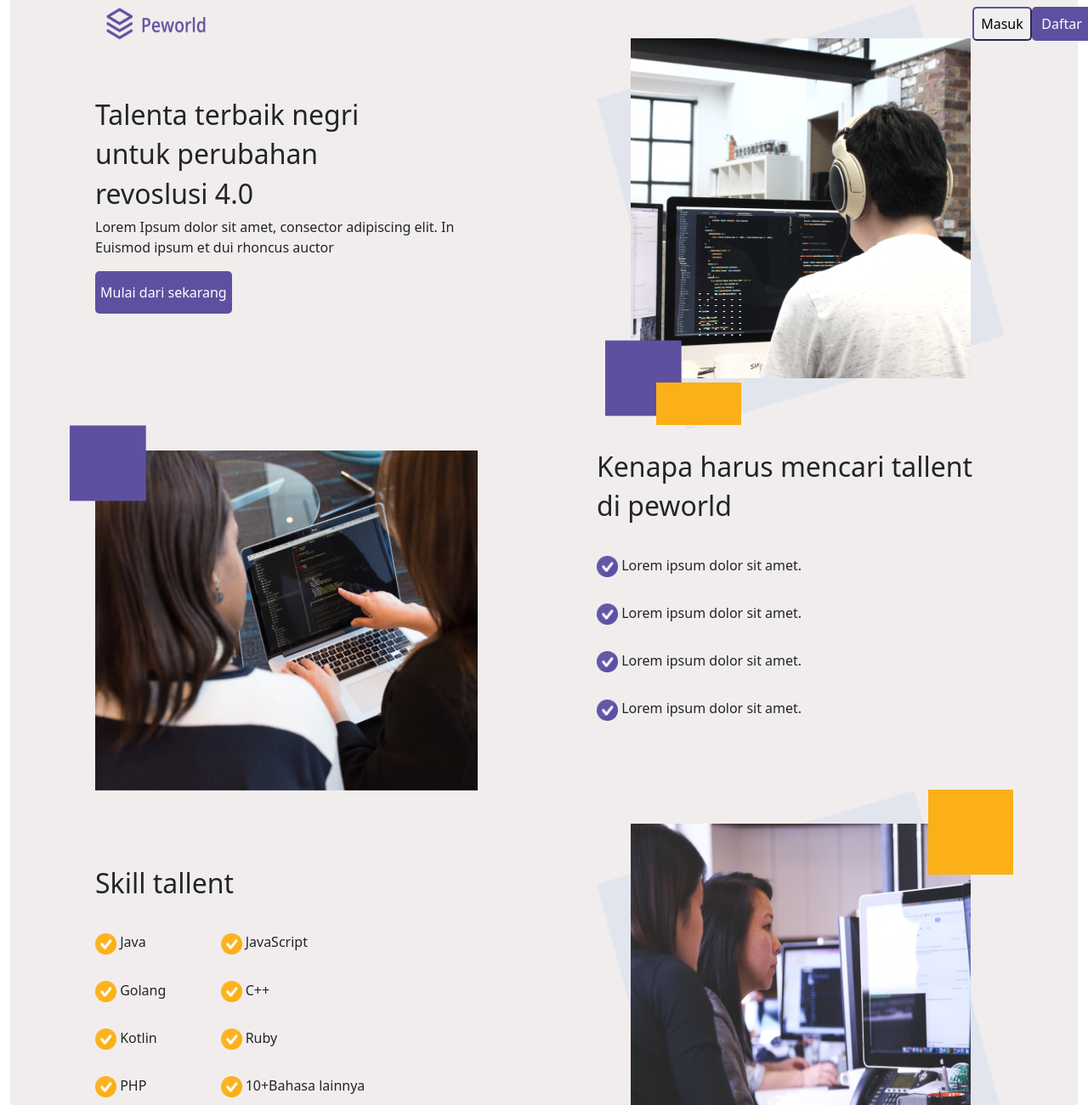
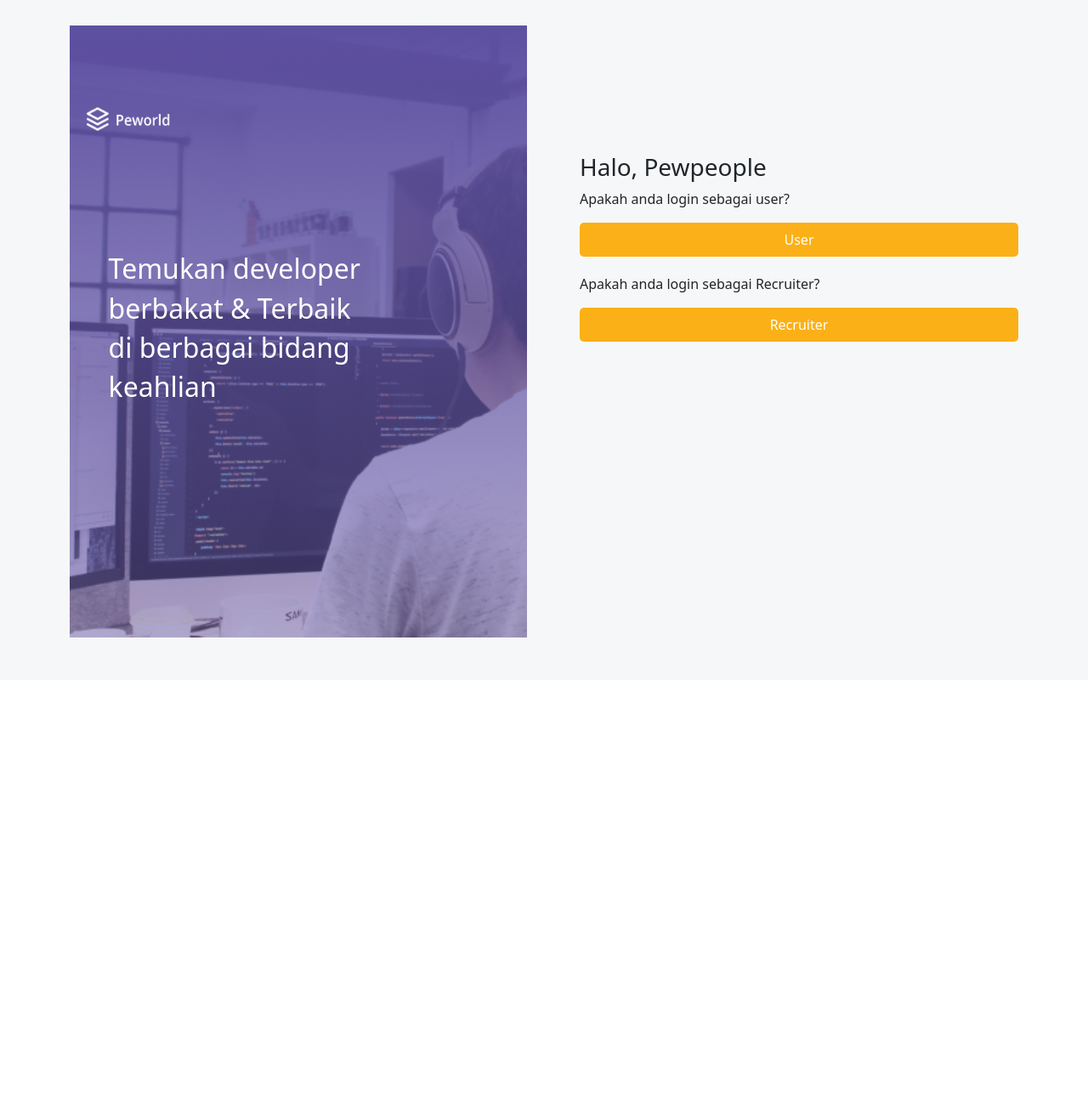
Before and after one commit to sukron21/week_10_hirejob_App, a Next.js app: page / in a window 1280 px wide. Shown: the top 1300 px of the page at 85% size. After the commit the page ends 800 px from the top, so only its background shows below. Built offline with nearby package versions, Linux system fonts and the light colour scheme.

Commit message:
Update index.js

```diff
--- a/pages/index.js
+++ b/pages/index.js
@@ -1,269 +1,47 @@
-import React from "react";
-import Styles from "../styles/landing.module.css";
+import React, { useEffect, useState} from "react";
+import Styles from "../styles/login.module.css";
 import Link from "next/link";
-import Footer from "../component/footer"
+import { useRouter } from 'next/router'
+import axios from "axios";
 import Image from 'next/image'
 
-const landingPage = () => {
+const Login = () => {
+
   return (
     <>
-      <div className="container-fluid">
-        <section className={Styles.bg}>
-          <div className={Styles.navC}>
-          <nav className="navbar navbar-expand-lg ">
-            <div className="container-fluid">
-              <button
-                className="navbar-toggler"
-                type="button"
-                data-bs-toggle="collapse"
-                data-bs-target="#navbarTogglerDemo03"
-                aria-controls="navbarTogglerDemo03"
-                aria-expanded="false"
-                aria-label="Toggle navigation"
-              >
-                <span className="navbar-toggler-icon"></span>
-              </button>
-              <Image
-                src="/book.png"
-                width={120}
-                height={40}
-                className={Styles.photoNav}
-                alt=''/>
-
-                {/* <form className="d-flex"> */}
-                  <div className={Styles.nav12}>
-                <Link className="" href="/konfirmasi">
-                  <button className={Styles.btn2} type="submit">
-                    Masuk
-                  </button>
-                  </Link>
-                  </div>
-                  <div className="{Styles.nav11}">
-                  <Link className={Styles.nav11} href="/konfirmasi">
-                  <button className={Styles.btn3} type="submit">
-                    Daftar
-                  </button></Link>
-                  </div>
-                {/* </form> */}
-
-            </div>
-          </nav>
-          </div>
-          <div className="row">
+      <section className={Styles.loginuser}>
+        <div className="container ">
+          <div className="row ">
             <div className="col-md-6">
-              <div className={Styles.hal100}>
-                <h2>Talenta terbaik negri</h2>
-                <h2> untuk perubahan</h2>
-                <h2>revoslusi 4.0</h2>
-                <p>
-                  Lorem Ipsum dolor sit amet, consector adipiscing elit. In
-                  Euismod ipsum et dui rhoncus auctor
-                </p>
-                <button type="submit" className={Styles.btnLP}>
-                  Mulai dari sekarang
-                </button>
+            <div className={Styles.containerLogo}>
+            <Image className={Styles.tak10} src="/book1.png" width={100} height={30} alt=''  />
+            <div className={Styles.kata2}>
+              <h2>Temukan developer</h2>
+              <h2>berbakat & Terbaik</h2>
+              <h2>di berbagai bidang</h2>
+              <h2>keahlian</h2>
               </div>
             </div>
+              </div>
             <div className="col-md-6">
-              <div className={Styles.waw}>
-                <Image src="/kotak1.png" width={480} height={500} alt=''/>
-                <Image
-                  className={Styles.gambarLP}
-                  src="/kotak2.png"
-                  width={400}
-                  height={400}
-                  alt=''/>
-                <Image
-                  className={Styles.tak1}
-                  src="/kotak3.png"
-                  width={90}
-                  height={90}
-                  alt=''/>
-                <Image className={Styles.tak2} src="/kotak4.png" height={50} width={100} alt='' />
-                <Image className={Styles.tak3} src="/Union.png"height={50}  width={50} alt=''/>
-              </div>
-            </div>
-            <div className="col-md-6">
-              <div className="wedew">
-                <Image
-                  className={Styles.foto}
-                  src="/foto2.png"
-                  width={450}
-                  height={400}
-                  alt=''/>
-                <Image
-                  className={Styles.tak4}
-                  src="/kotak3.png"
-                  width={90}
-                  height={90}
-                  alt=''/>
-              </div>
-            </div>
-            <div className="col-md-6">
-              <div className="hal2">
-                <h2>Kenapa harus mencari tallent</h2>
-                <h2>di peworld</h2>
-                <div className={Styles.foto4}>
-                  <Image height={25} width={25} className={Styles.foto5} src="/tick 1.png" alt=''/> Lorem ipsum
-                  dolor sit amet.<br></br>
+              <div className={Styles.choice}>
+                <h3>Halo, Pewpeople</h3>
+                <p>Apakah anda login sebagai  user?</p>
+                <Link className={Styles.linkD} href="/login"> <button
+                className={Styles.btnCustom4}>
+                 User
+                </button></Link>
+                <p>Apakah anda login sebagai  Recruiter?</p>
+                <Link className={Styles.linkD} href="/loginPer"> <button
+                className={Styles.btnCustom4}>
+                 Recruiter
+                </button></Link>
                 </div>
-                <div  className={Styles.foto4}>
-                  <Image height={25} width={25} className={Styles.foto5} src="/tick 1.png" alt='' /> Lorem ipsum
-                  dolor sit amet.<br></br>
-                </div>
-                <div className={Styles.foto4}>
-                  <Image height={25} width={25} className={Styles.foto5} src="/tick 1.png" alt=''/> Lorem ipsum
-                  dolor sit amet.<br></br>
-                </div>
-                <div className={Styles.foto4}>
-                  <Image height={25} width={25} className={Styles.foto5} src="/tick 1.png" alt='' /> Lorem ipsum
-                  dolor sit amet.
-                </div>
-              </div>
-            </div>
-            <div className="col-md-6">
-              <div className="row">
-                <div className={Styles.hal3}>
-                  <h2>Skill tallent</h2>
-                  <div className="row">
-                    <div className="col-md-3 flex-d-flex">
-                      <div className={Styles.foto4}>
-                    <Image height={25} width={25} className={Styles.foto5} src="/tick 13.png" alt='' /> Java
-                    </div>
-                    <div className={Styles.foto4}>
-                    <Image height={25} width={25} className={Styles.foto5} src="/tick 13.png" alt='' /> Golang
-                    </div>
-                    <div className={Styles.foto4}>
-                    <Image height={25} width={25} className={Styles.foto5} src="/tick 13.png" alt='' /> Kotlin
-                    </div>
-                    <div className={Styles.foto4}>
-                    <Image height={25} width={25} className={Styles.foto5} src="/tick 13.png" alt='' /> PHP
-                    </div>
-                    </div>
-                    <div className="col-md-4 flex-d-flex">
-                    <div className={Styles.foto4}>
-                    <Image height={25} width={25} className={Styles.foto5} src="/tick 13.png" alt='' /> JavaScript
-                    </div>
-                    <div className={Styles.foto4}>
-                    <Image height={25} width={25} className={Styles.foto5} src="/tick 13.png" alt='' /> C++
-                    </div>
-                    <div className={Styles.foto4}>
-                    <Image height={25} width={25} className={Styles.foto5} src="/tick 13.png" alt='' /> Ruby
-                    </div>
-                    <div className={Styles.foto4}>
-                    <Image height={25} width={25} className={Styles.foto5} src="/tick 13.png" alt='' /> 10+Bahasa lainnya
-                    </div>
-                    </div>
-                  </div>
-                </div>
-              </div>
-            </div>
-            <div className="col-md-6">
-              <div className="hal4">
-                <Image src="/kotak1.png" width={480} height={500}  alt=''/>
-                <Image
-                  className={Styles.gambarLP}
-                  src="/foto3.png"
-                  width={400}
-                  height={400}
-                  alt=''/>
-                <Image
-                  className={Styles.tak5}
-                  src="/kotak4.png"
-                  width={100}
-                  height={100}
-                  alt=''/>
-              </div>
-            </div>
-            <section className={`${Styles.pageFour} mt-5`}>
-              <div className="row">
-                <div className="col-md-12 mb-5">
-                  <div className="d-flex flex-row justify-content-center">
-                    <h1>Their opinion about peworld</h1>
-                  </div>
-                </div>
-              </div>
-              <div className="row row-cols-1 row-cols-md-3 g-4 text-center">
-                <div className="col">
-                  <div className="card h-10 px-5 py-4 align-items-center">
-                    <Image
-                      src="/Ellipse 320.png"
-                      width={120}
-                      height={120}
-                      className={Styles.photoImage}
-                      alt=''/>
-                    <div className="card-body">
-                      <h5 className={`card-title ${Styles.textName}`}>
-                        Harry Styles
-                      </h5>
-                      <p className={Styles.textProfession}> Web Developer </p>
-                      <p className={`card-text ${Styles.textDescription}`}>
-                        Lorem ipsum dolor sit amet, consectetur adipiscing elit.
-                        In euismod ipsum et dui rhoncus auctor.
-                      </p>
-                    </div>
-                  </div>
-                </div>
-                <div className="col">
-                  <div className="card h-10 px-5 py-4 align-items-center">
-                    <Image
-                      src="/Ellipse 320.png"
-                      width={120}
-                      height={120}
-                      className={Styles.photoImage}
-                      alt=''/>
-                    <div className="card-body">
-                      <h5 className={`card-title ${Styles.textName}`}>
-                        Harry Styles
-                      </h5>
-                      <p className={Styles.textProfession}> Web Developer </p>
-                      <p className={`card-text ${Styles.textDescription}`}>
-                        Lorem ipsum dolor sit amet, consectetur adipiscing elit.
-                        In euismod ipsum et dui rhoncus auctor.
-                      </p>
-                    </div>
-                  </div>
-                </div>
-                <div className="col">
-                  <div className="card h-10 px-5 py-4 align-items-center">
-                    <Image
-                      src="/Ellipse 320.png"
-                      width={120}
-                      height={120}
-                      className={Styles.photoImage}
-                      alt='' />
-                    <div className="card-body">
-                      <h5 className={`card-title ${Styles.textName}`}>
-                        Harry Styles
-                      </h5>
-                      <p className={Styles.textProfession}> Web Developer </p>
-                      <p className={`card-text ${Styles.textDescription}`}>
-                        Lorem ipsum dolor sit amet, consectetur adipiscing elit.
-                        In euismod ipsum et dui rhoncus auctor.
-                      </p>
-                    </div>
-                  </div>
-                </div>
-              </div>
-            </section>
-            <div className={Styles.hal6}>
-              <div className="row">
-                <div className="col-md 6">
-                  <h3>Lorem ipsum</h3>
-                  <h3>dolor sit amet</h3>
-                </div>
-                <div className="col-md 6">
-                  <button type="submit" className={Styles.btn1}>
-                    mulai dari sekarang
-                  </button>
-                </div>
-              </div>
-            </div>
           </div>
-        </section>
-        <Footer/>
-      </div>
+          </div>
+        </div>
+      </section>
     </>
   );
 };
-export default landingPage;
+export default Login;
```
